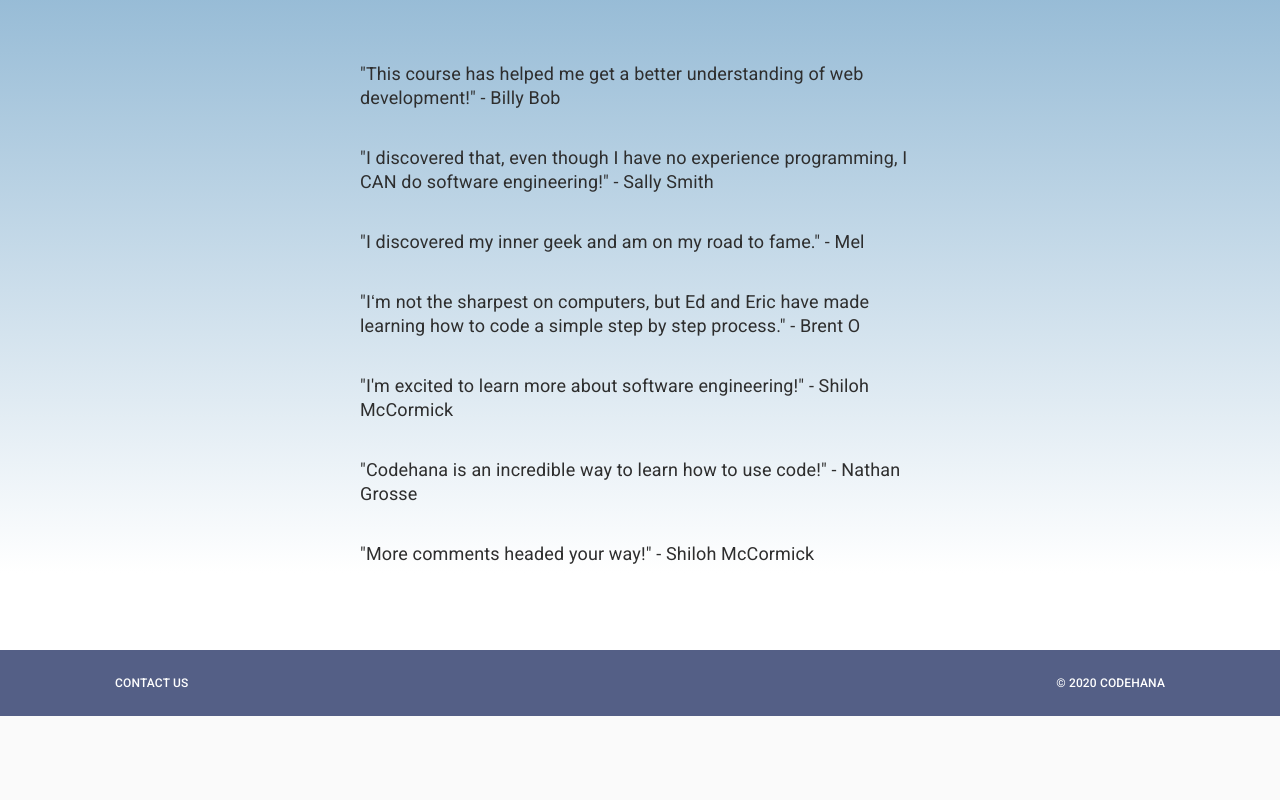
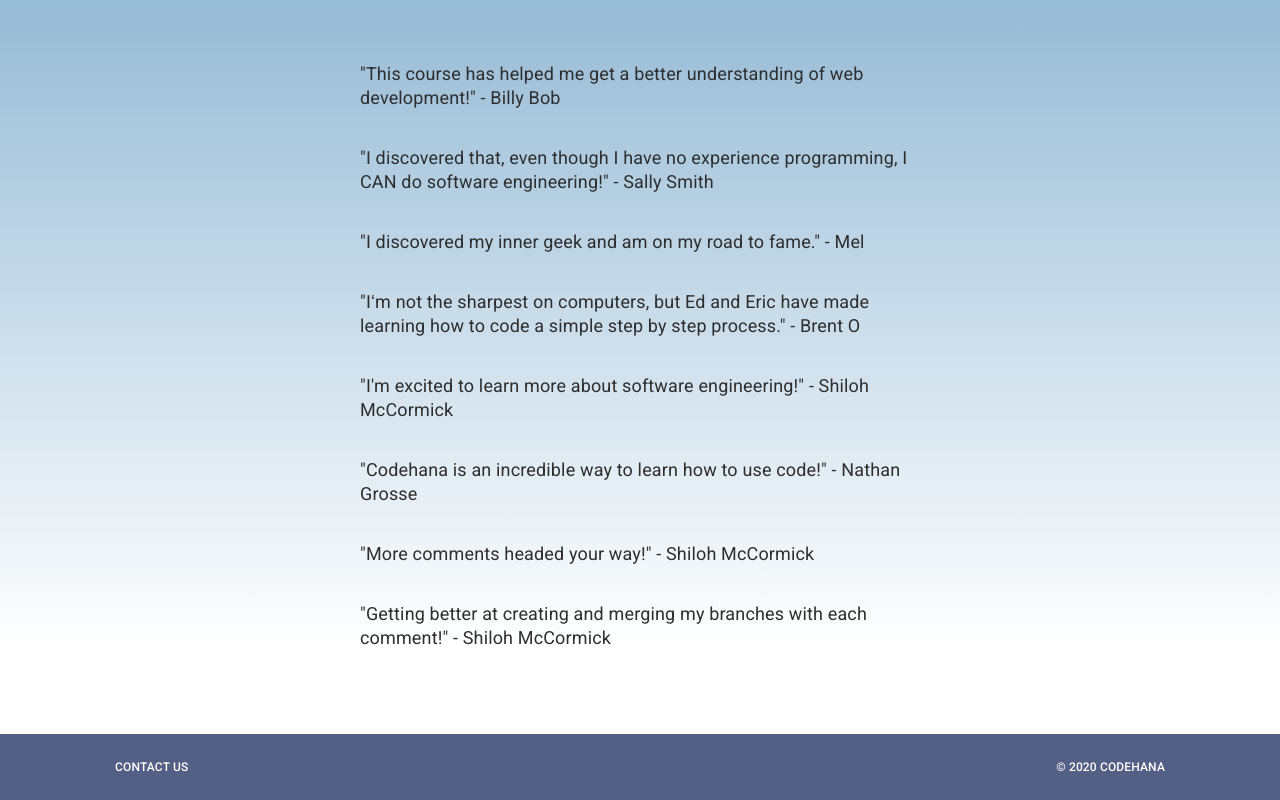
Before and after one commit to codehanadev/web, a Next.js app: page /comments in a window 1280 px wide. Shown: the part 390-1190 px from the top of the page. Before the commit the page ends 1106 px from the top, so only its background shows below. Built offline with nearby package versions, Linux system fonts and the light colour scheme.

Commit message:
Practice Practice Practice!

```diff
--- a/pages/comments/index.js
+++ b/pages/comments/index.js
@@ -16,6 +16,7 @@
                 <p>"I'm excited to learn more about software engineering!" - Shiloh McCormick</p>
                 <p>"Codehana is an incredible way to learn how to use code!" - Nathan Grosse</p>
                 <p>"More comments headed your way!" - Shiloh McCormick</p>
+                <p>"Getting better at creating and merging my branches with each comment!" - Shiloh McCormick</p>
             </div>
         </div>
     </>;
```
